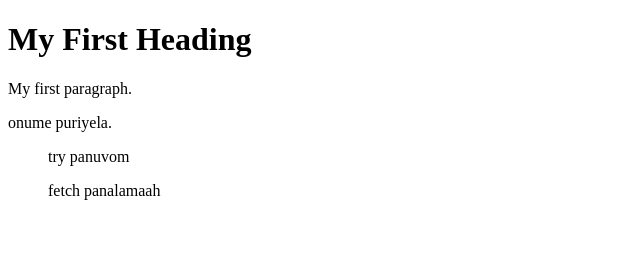
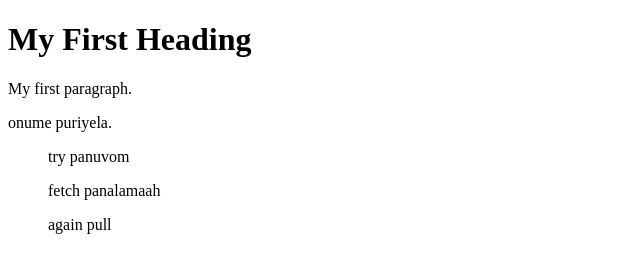
Before and after one commit to SanthoshDev1892/skdev, a plain HTML site: page index.html in a window 1280 px wide. Shown: the full height of the page, 0-640 px from the left. Drawn offline with Linux system fonts and the light colour scheme.

Commit message:
pull panuvom

```diff
--- a/index.html
+++ b/index.html
@@ -9,5 +9,7 @@
 <p>onume puriyela.</p>
 <ul>try panuvom</ul>
   <ul> fetch panalamaah</ul>
+  <Ul> again pull</ul>
+
 </body>
 </html>
```
